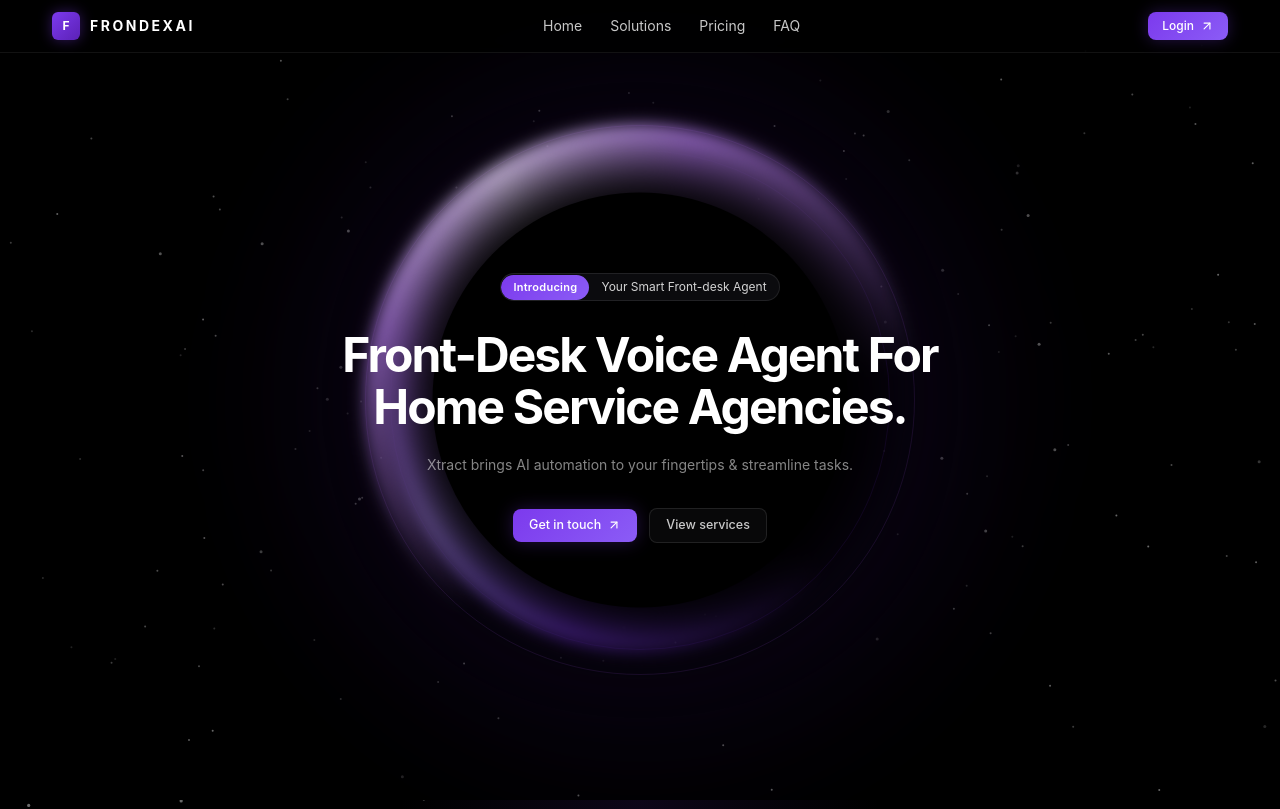
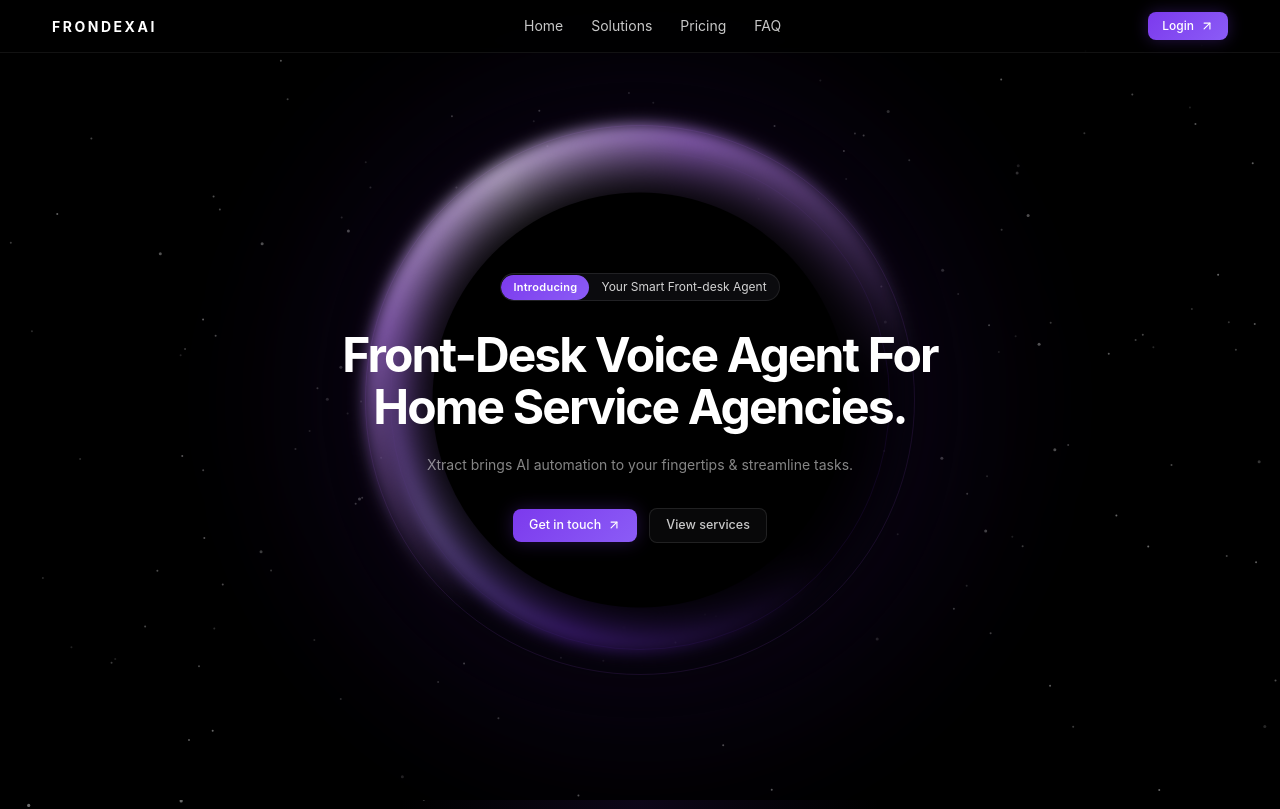
Before and after one commit to ItsArupSaha/frontdesk_ai_agent, a React (Vite) app in the folder frontend/: page /landing in a window 1280 px wide. Shown: the top 809 px of the page. Built offline with nearby package versions, Linux system fonts and the light colour scheme; no server answers.

Commit message:
fix: remove F logo box from navbar, keep text only

```diff
--- a/frontend/src/components/Navbar.tsx
+++ b/frontend/src/components/Navbar.tsx
@@ -43,17 +43,7 @@ export function Navbar() {
       style={{ backgroundColor: "rgba(0,0,0,0.72)" }}
     >
       <div className="mx-auto flex max-w-[1240px] items-center justify-between px-5 py-3 sm:px-8">
-        <a href="#home" className="flex items-center gap-2.5" aria-label="FrondexAI home">
-          <span
-            className="flex h-7 w-7 items-center justify-center rounded-[6px]"
-            style={{
-              background: "linear-gradient(135deg,#7C3AED 0%,#5B21B6 100%)",
-              boxShadow: "0 0 14px rgba(124,58,237,0.40)",
-            }}
-            aria-hidden="true"
-          >
-            <span className="text-xs font-bold text-white">F</span>
-          </span>
+        <a href="#home" aria-label="FrondexAI home">
           <span className="text-sm font-bold tracking-[0.18em] text-white">FRONDEXAI</span>
         </a>
 
```
